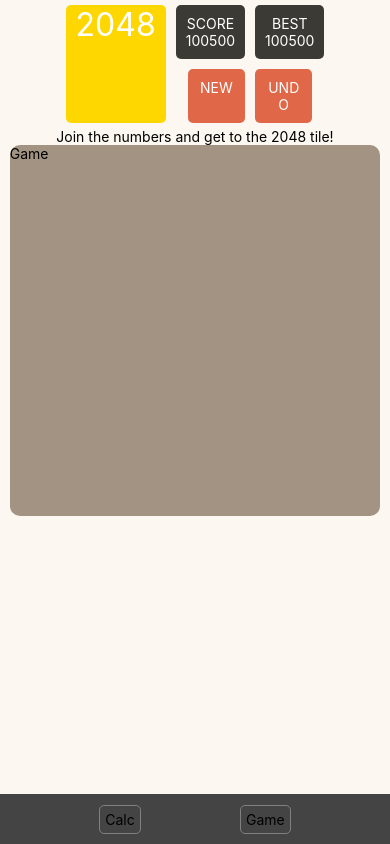
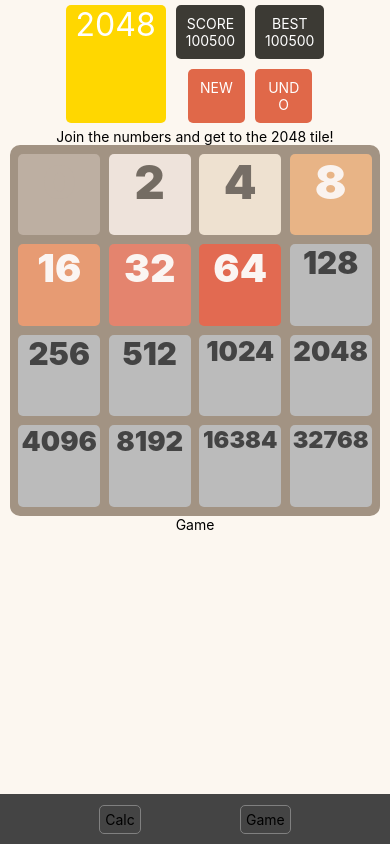
Before and after one commit to dns-lector/ReactNativePv311, a React Native app: screen / in a window 390 px wide. Built offline with nearby package versions, Linux system fonts and the light colour scheme.

Commit message:
Game -- 2

```diff
--- a/src/pages/game/Game.tsx
+++ b/src/pages/game/Game.tsx
@@ -10,9 +10,58 @@ type EventData = {
 const distanceThreshold = 50;  // поріг спрацьовування свайпу (мін. відстань проведення)
 const timeThreshold = 500;     // поріг спрацьовування свайпу (макс. час проведення)
 
+function tileBackground(tileValue: number) {
+    return tileValue == 0 ? "#BDAFA2"
+    : tileValue == 2      ? "#EEE3DB"
+    : tileValue == 4      ? "#EEE1D0"
+    : tileValue == 8      ? "#E8B486"
+    : tileValue == 16     ? "#E79B73"
+    : tileValue == 32     ? "#E4846E"
+    : tileValue == 64     ? "#E26A51"
+    : tileValue == 128    ? "#bbb"
+    : tileValue == 256    ? "#bbb"
+    : tileValue == 512    ? "#bbb"
+    : tileValue == 1024   ? "#bbb"
+    : tileValue == 2048   ? "#bbb"
+    : tileValue == 4096   ? "#bbb"
+                          : "#bbb";
+}
+
+function tileForeground(tileValue: number) {
+    return tileValue == 0 ? "#BDAFA2"
+    : tileValue == 2      ? "#746C63"
+    : tileValue == 4      ? "#766E66"
+    : tileValue == 8      ? "#FAF3EF"
+    : tileValue == 16     ? "#FBF5F2"
+    : tileValue == 32     ? "#FBF5F2"
+    : tileValue == 64     ? "#FBF5F2"
+    : tileValue == 128    ? "#444"
+    : tileValue == 256    ? "#444"
+    : tileValue == 512    ? "#444"
+    : tileValue == 1024   ? "#444"
+    : tileValue == 2048   ? "#444"
+    : tileValue == 4096   ? "#444"
+                          : "#444";
+}
+
+
 export default function Game() {
     const {navigate} = useContext(AppContext);
     const {width} = useWindowDimensions();
+    const [tiles, setTiles] = useState([
+        0,    2,    4,     8,
+        16,   32,   64,    128,
+        256,  512,  1024,  2048,
+        4096, 8192, 16384, 32768
+    ]);
+
+    const tileFontSize = (tileValue: number) => {
+        return tileValue < 10 ? width * 0.12
+        : tileValue < 100     ? width * 0.1
+        : tileValue < 1000    ? width * 0.08
+        : tileValue < 10000   ? width * 0.07
+                              : width * 0.06;
+    };
 
     // swipes - жести проведення з обмеженням мінімальних
     // відстаней та швидкостей
@@ -48,6 +97,26 @@ export default function Game() {
         }
     };
 
+    const spawnTile = () => {
+        var freeTiles = [];
+        for(let i = 0; i < tiles.length; i += 1) {
+            if(tiles[i] == 0) {
+                freeTiles.push(i);
+            }
+        }
+        const randomIndex = freeTiles[Math.floor(Math.random() * freeTiles.length)];
+        tiles[randomIndex] = Math.random() < 0.9 ? 2 : 4;
+    };
+
+    const newGame = () => {
+        for(let i = 0; i < tiles.length; i += 1) {
+            tiles[i] = 0;
+        }
+        spawnTile();
+        spawnTile();
+        setTiles([...tiles]);
+    };
+
     return <View style={styles.container}>
         <View style={[styles.topBlock, {marginHorizontal: width * 0.025}]}>
             <Text style={styles.topBlockText}>
@@ -67,7 +136,7 @@ export default function Game() {
                 </View>
 
                 <View style={styles.topBlockButtons}>
-                    <Pressable style={styles.topBlockButton}><Text style={styles.topBlockButtonText}>NEW</Text></Pressable>
+                    <Pressable style={styles.topBlockButton} onPress={newGame}><Text style={styles.topBlockButtonText}>NEW</Text></Pressable>
                     <Pressable style={styles.topBlockButton}><Text style={styles.topBlockButtonText}>UNDO</Text></Pressable>
                 </View>
             </View>
@@ -90,11 +159,21 @@ export default function Game() {
                 })}>
 
             <View style={[styles.field, {width: width * 0.95, height: width * 0.95}]}>
-                <Pressable onPress={() => navigate('calc')}>
-                    <Text>{text}</Text>
-                </Pressable>
+                {tiles.map((tile, index) => <Text key={index}
+                style={[styles.tile, {
+                    backgroundColor: tileBackground(tile),
+                    color: tileForeground(tile),
+                    width: width * 0.21,
+                    fontSize: tileFontSize(tile),
+                    fontWeight: 900,
+                    height: width * 0.21,
+                    marginLeft: width * 0.022,
+                    marginTop: width * 0.022,
+                }]}>{tile}</Text>)}
             </View>
         </TouchableWithoutFeedback>
+
+        <Text>{text}</Text>
     </View>
     ;
 }
@@ -170,6 +249,19 @@ const styles = StyleSheet.create({
   field: {
     backgroundColor: "#A29383",
     borderRadius: 10,
+    display: "flex",
+    flexDirection: "row",
+    flexWrap: "wrap",
     marginHorizontal: "auto"
+  },
+  tile: {
+    borderRadius: 5,
+    textAlign: "center",
+    verticalAlign: "middle"
   }
 });
+/*
+Д.З. Завершити оформлення віджета з грою 2048
+- відступи та втяжки
+- розміри шрифтів та кольори
+- загальні відступи (повітря) */
```
